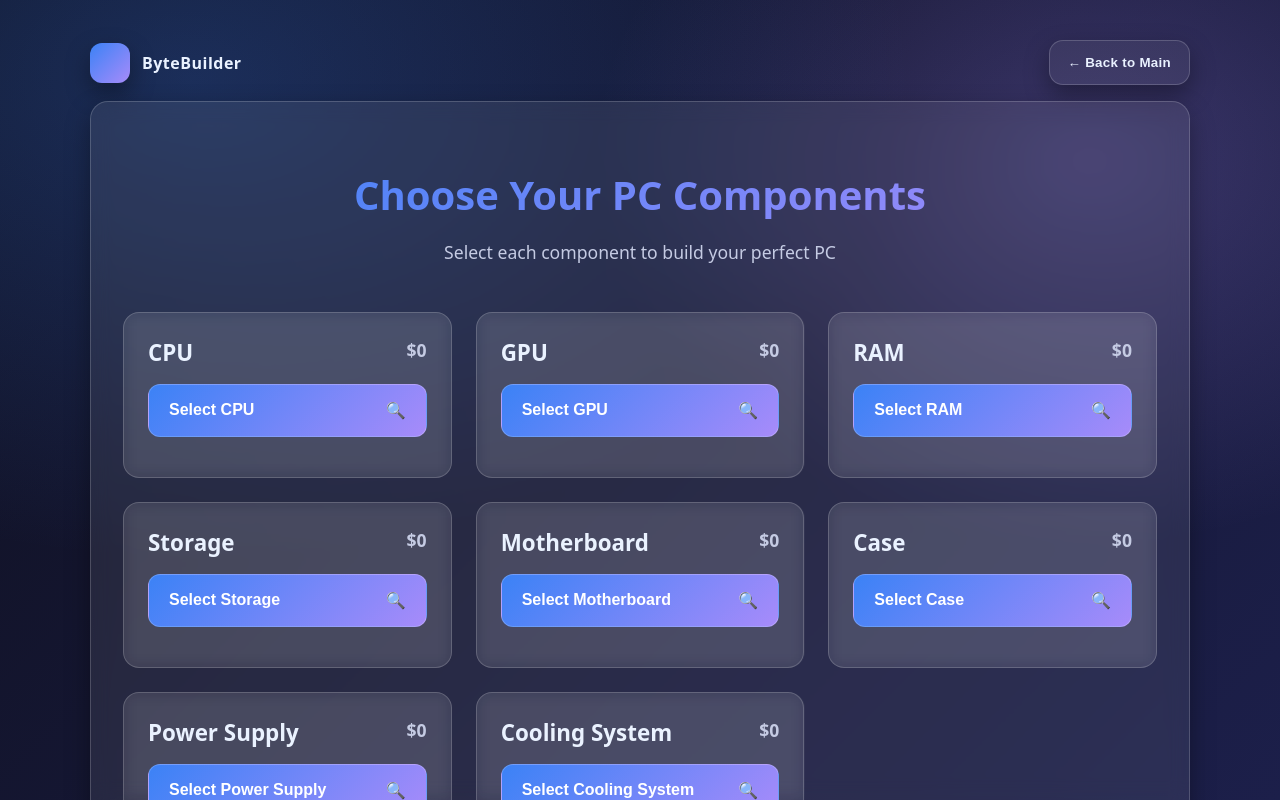
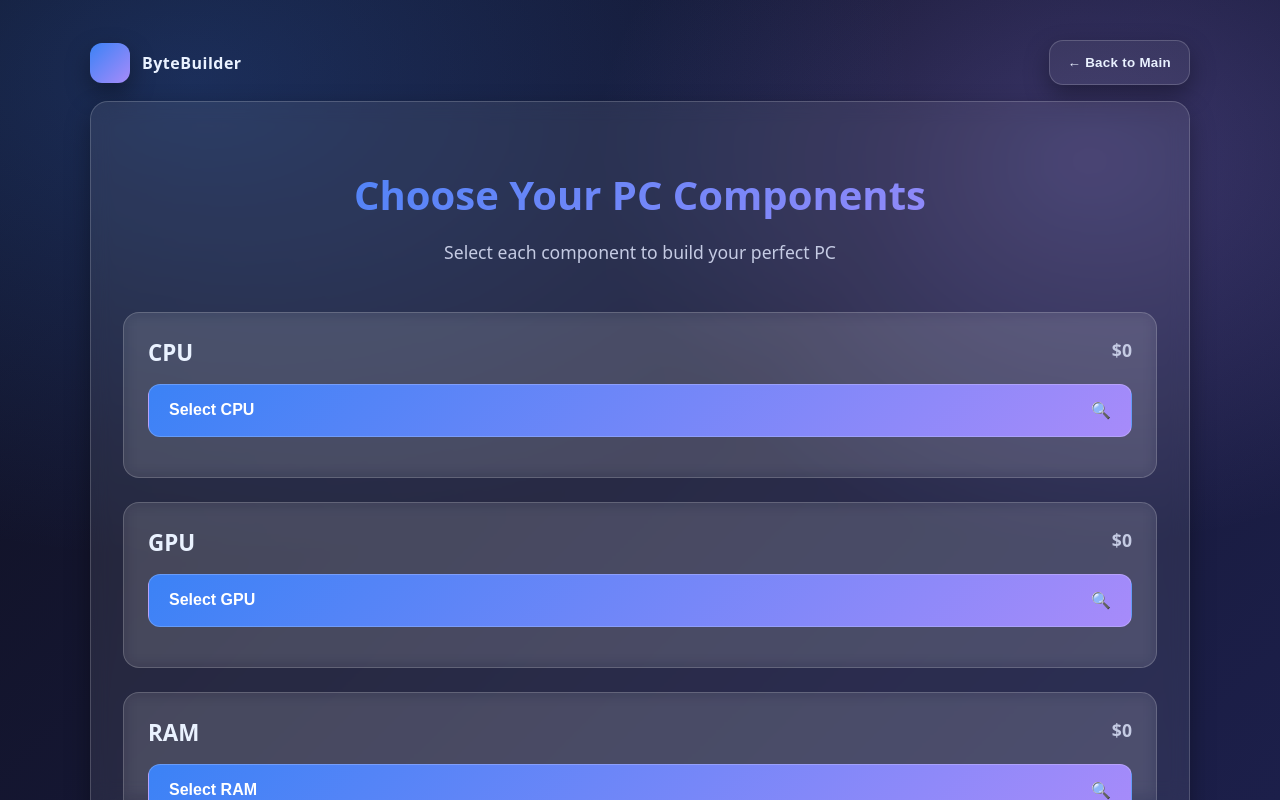
Before and after one commit to EhsanulH01/bytebuilder, a plain HTML site: page builder.html in a window 1280 px wide. Drawn offline with Linux system fonts and the light colour scheme.

Commit message:
made the pc components block line

```diff
--- a/script.css
+++ b/script.css
@@ -726,7 +726,7 @@ select option:hover {
 
 .components-grid {
   display: grid;
-  grid-template-columns: repeat(auto-fit, minmax(300px, 1fr));
+  grid-template-columns: 1fr;
   gap: 24px;
   max-width: 1200px;
   margin: 0 auto;
```
